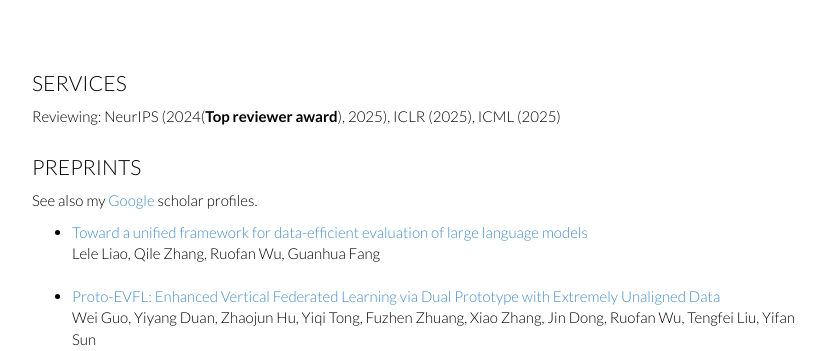
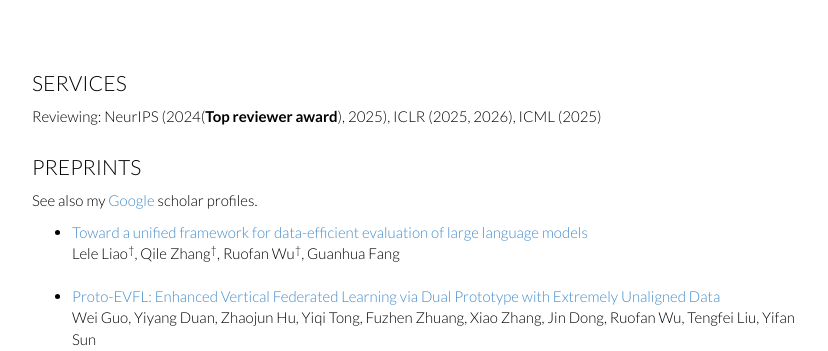
Before and after one commit to Rorschach1989/rorschach1989.github.io, a Jekyll site: the page index.html, which Jekyll copies as it is, in a window 1280 px wide and 900 px high. Shown: the part 320-671 px from the top of the window, without its empty margins (223-1051 px from the left). Built offline with Jekyll 4.4.1, drawn with Linux system fonts in a browser that asks for light colours; nearby versions of some CDN libraries; library files that are not in the unit come from our copies.

Commit message:
update: Minor update

```diff
--- a/index.html
+++ b/index.html
@@ -81,7 +81,7 @@
 
 	<div class="page-header">
 	<h2 id="services" style="padding-top: 40px; margin-top:-60px;">services</h2>
-	Reviewing:  NeurIPS (2024(<strong>Top reviewer award</strong>), 2025), ICLR (2025), ICML (2025)
+	Reviewing:  NeurIPS (2024(<strong>Top reviewer award</strong>), 2025), ICLR (2025, 2026), ICML (2025)
 
       <!-- </p> -->
 	<div class="page-header">
```
Also changed, not shown: other parts of index.html (+1 -1 lines).
